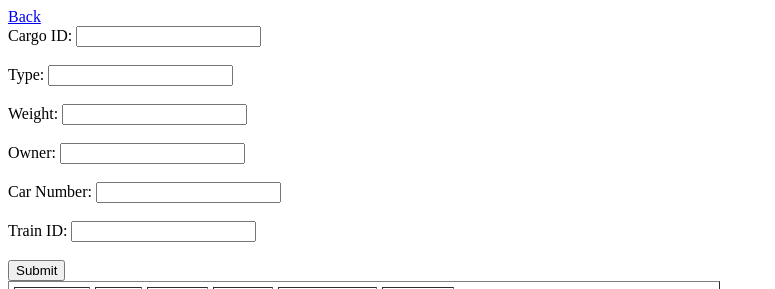
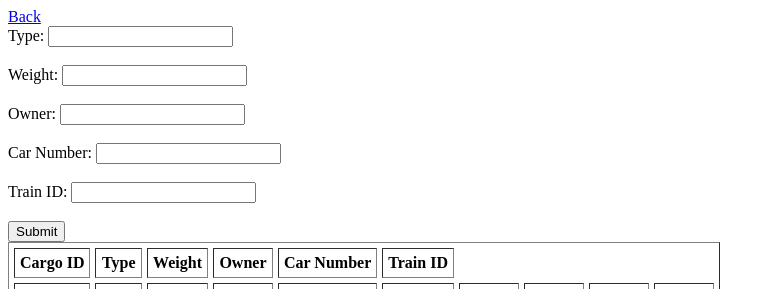
Before and after one commit to marihaahammed/Railways_Management_Website, a Flask app: page /cargo/add in a window 1280 px wide. Shown: the top 289 px of the page, without its empty margins (0-775 px from the left). Run offline with Flask 2, Linux system fonts and the light colour scheme; the visitor is signed in with stand-in values (Sample User, id 1); tables that the repository leaves empty or names only in its code hold one stand-in row (values such as "Sample post"); some libraries are stand-ins or nearby versions.

Commit message:
cargoAdd worksgit add main.py templates/cargoAdd.html templates/employee.html !

```diff
--- a/main.py
+++ b/main.py
@@ -167,14 +167,14 @@ def cargo_add():
         return render_template('cargoAdd.html', data = data) #we render the table
 
     if request.method == 'POST' and 'type' in request.form and 'weight' in request.form and 'owner' in request.form and 'carno' in request.form and 'trainID' in request.form:
-        cargoID = request.form['cargoID']
+        #cargo_ID = 'NULL'
         type = request.form['type']
         weight = request.form['weight']
         owner = request.form['owner']
         car_number = request.form['carno']
         train_ID = request.form['trainID']
         cursor = mysql.connection.cursor(MySQLdb.cursors.DictCursor)
-        cursor.execute('INSERT INTO Cargo VALUES (%i, %i, %i, %s, %i, %i)', (cargoID,type,weight,owner,car_number,train_ID))
+        cursor.execute('INSERT INTO Cargo VALUES (NULL, %s, %s, %s, %s, %s)', (type,weight,owner,car_number,train_ID))
         mysql.connection.commit()
         #cursor = mysql.connection.cursor()
         #cursor.execute("SELECT * from Cargo")
--- a/templates/cargoAdd.html
+++ b/templates/cargoAdd.html
@@ -8,8 +8,6 @@
 		<a href= "/EmployeePortal" >Back</a>
 
 		<form method="POST">
-                  Cargo ID: <input name="trainID"/>
-                  <br/><br/>
 		  Type: <input name="type"/>
 		  <br/><br/>
 		  Weight: <input name="weight"/>
--- a/templates/employee.html
+++ b/templates/employee.html
@@ -2,7 +2,7 @@
 <html>
     <head>
         <title> Employee table</title>
-        <link rel ="stylesheet" type ="text/css" href ="railways.css">
+        <link rel ="stylesheet" type ="text/css" href ="static/railways.css">
         <style>
 
 
```
